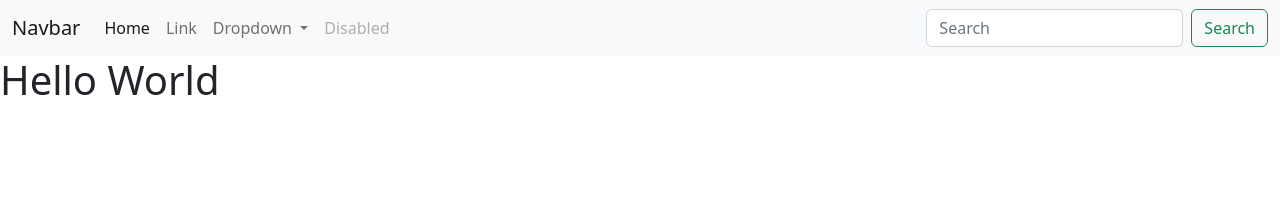
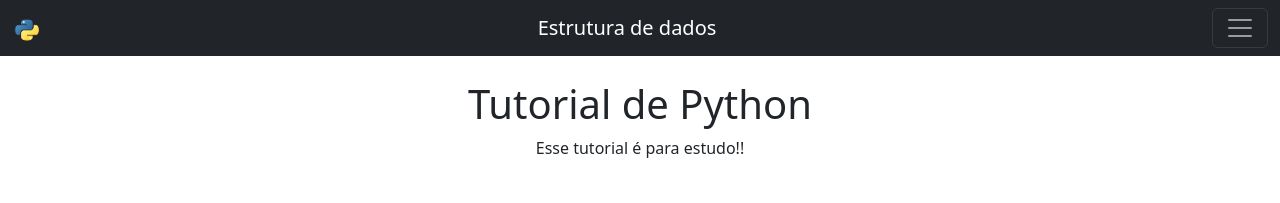
Before and after one commit to Guilherme-Vieira/site_estruturas_de_dados, a plain HTML site: page index.html in a window 1280 px wide. Drawn offline with nearby package versions, Linux system fonts and the light colour scheme.

Commit message:
atualização nav, mudança de tema para dark

```diff
--- a/index.html
+++ b/index.html
@@ -12,44 +12,44 @@
 </head>
 
 <body>
-<nav class="navbar navbar-expand-lg bg-light">
+    <nav class="navbar navbar-dark bg-dark text-center">
         <div class="container-fluid">
-    <a class="navbar-brand" href="#">Navbar</a>
-    <button class="navbar-toggler" type="button" data-bs-toggle="collapse" data-bs-target="#navbarSupportedContent" aria-controls="navbarSupportedContent" aria-expanded="false" aria-label="Toggle navigation">
+                <a class="navbar-brand" href="#">
+                    <img src="imagens/python-logo01.png" alt="" width="30" height="24">
+                </a>
+            <a class="navbar-brand" href="#">Estrutura de dados</a>
+            <button class="navbar-toggler" type="button" data-bs-toggle="collapse" data-bs-target="#navbarNav"
+                aria-controls="navbarNav" aria-expanded="false" aria-label="Toggle navigation">
                 <span class="navbar-toggler-icon"></span>
             </button>
-    <div class="collapse navbar-collapse" id="navbarSupportedContent">
-      <ul class="navbar-nav me-auto mb-2 mb-lg-0">
+            <div class="collapse navbar-collapse" id="navbarNav">
+                <ul class="navbar-nav">
                     <li class="nav-item">
                         <a class="nav-link active" aria-current="page" href="#">Home</a>
                     </li>
                     <li class="nav-item">
-          <a class="nav-link" href="#">Link</a>
+                        <a class="nav-link" href="#">Features</a>
                     </li>
-        <li class="nav-item dropdown">
-          <a class="nav-link dropdown-toggle" href="#" id="navbarDropdown" role="button" data-bs-toggle="dropdown" aria-expanded="false">
-            Dropdown
-          </a>
-          <ul class="dropdown-menu" aria-labelledby="navbarDropdown">
-            <li><a class="dropdown-item" href="#">Action</a></li>
-            <li><a class="dropdown-item" href="#">Another action</a></li>
-            <li><hr class="dropdown-divider"></li>
-            <li><a class="dropdown-item" href="#">Something else here</a></li>
-          </ul>
+                    <li class="nav-item">
+                        <a class="nav-link" href="#">Pricing</a>
                     </li>
                     <li class="nav-item">
                         <a class="nav-link disabled">Disabled</a>
                     </li>
                 </ul>
-      <form class="d-flex" role="search">
-        <input class="form-control me-2" type="search" placeholder="Search" aria-label="Search">
-        <button class="btn btn-outline-success" type="submit">Search</button>
-      </form>
             </div>
         </div>
     </nav>
-<h1>Hello World</h1>
+    <div class="containe">
+        <div class="row text-center p-4">
+            <h1>Tutorial de Python</h1>
+            <article>
+                <p>Esse tutorial é para estudo!!</p>
+                <p></p>
 
+            </article>
+        </div>
+    </div>
 
 
 
@@ -57,7 +57,9 @@
 
 
     <!-- JavaScript Bundle with Popper -->
-<script src="https://cdn.jsdelivr.net/npm/bootstrap@5.2.0-beta1/dist/js/bootstrap.bundle.min.js" integrity="sha384-pprn3073KE6tl6bjs2QrFaJGz5/SUsLqktiwsUTF55Jfv3qYSDhgCecCxMW52nD2" crossorigin="anonymous"></script>
+    <script src="https://cdn.jsdelivr.net/npm/bootstrap@5.2.0-beta1/dist/js/bootstrap.bundle.min.js"
+        integrity="sha384-pprn3073KE6tl6bjs2QrFaJGz5/SUsLqktiwsUTF55Jfv3qYSDhgCecCxMW52nD2" crossorigin="anonymous">
+    </script>
 
 </body>
 
```
Also changed, not shown: css/style.css (added), imagens/python-logo.png (added), imagens/python-logo01.png (added). Lines whose indentation alone changed are shown as unchanged.
